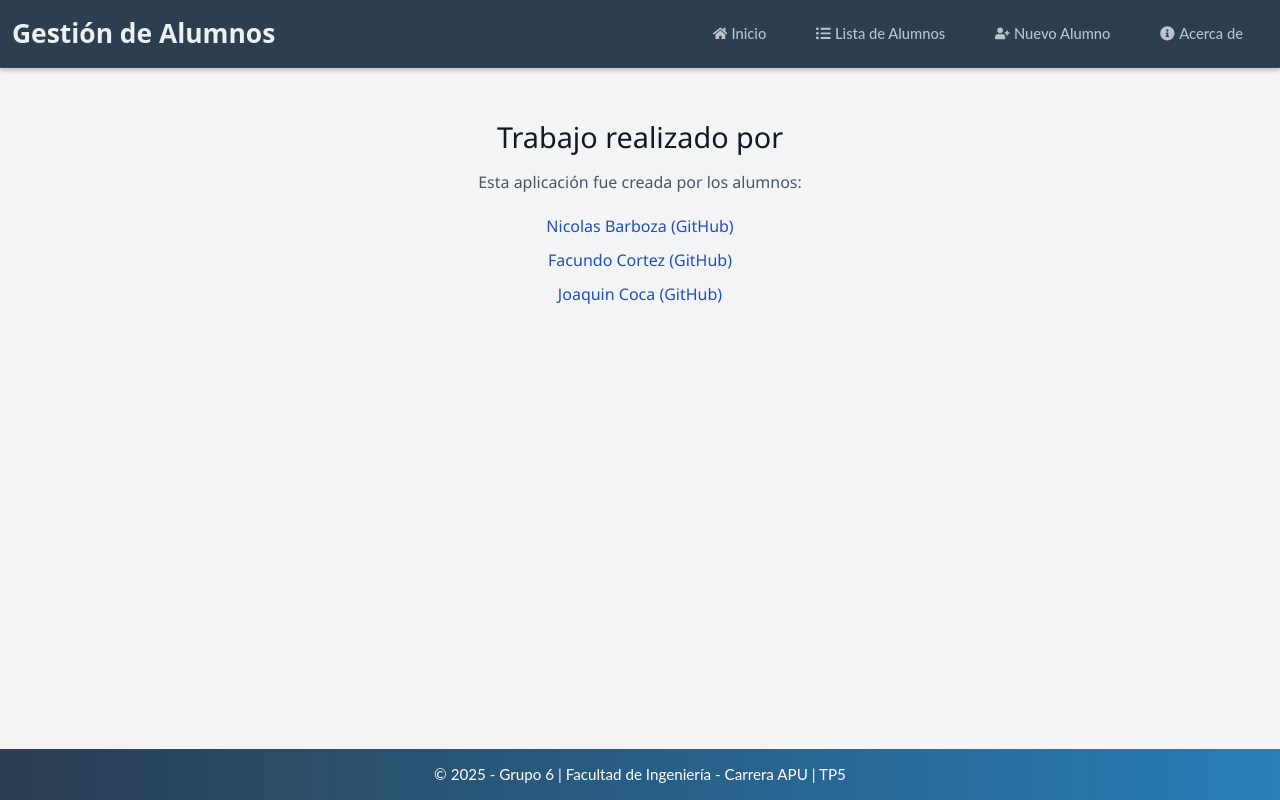
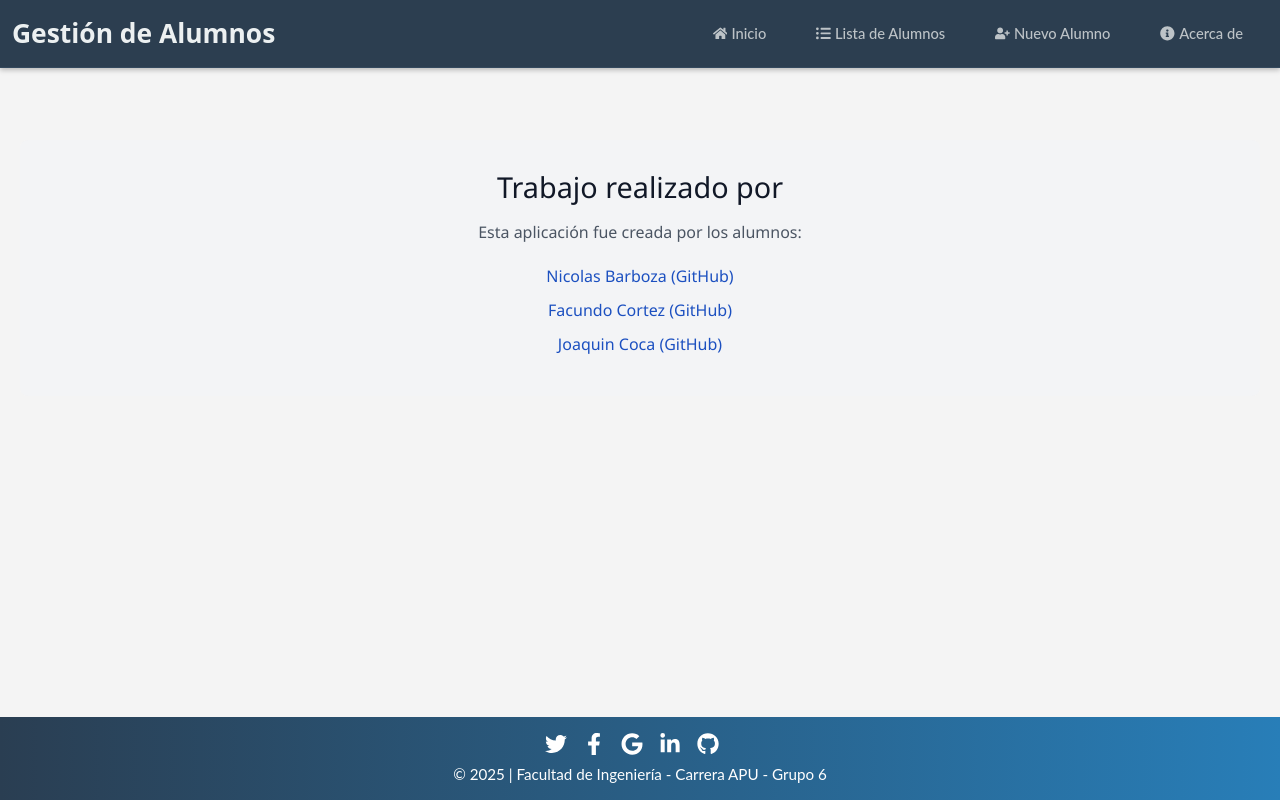
Before and after one commit to Nicolas-Barboza/pv_tp5_grupo6, a React (Vite) app: page /acerca in a window 1280 px wide. Built offline with nearby package versions, Linux system fonts and the light colour scheme.

Commit message:
feat(App,Footer):Mejore la estructura del diseño con nuevas clases de CSS para una mejor capacidad de respuesta y organización; add footer component con enlaces a redes sociales

```diff
--- a/src/App.jsx
+++ b/src/App.jsx
@@ -51,9 +51,10 @@ function App() {
   return (
     <div>
       <Router>
-        <div>
+        <div className="app-container">
           <NavBar />
-          <div style={{ paddingTop: "50px" }}>
+          <main className="content-wrap" style={{ paddingTop: "50px" }}>
+             <div className="main-content-area">
             <Routes>
               <Route path="/alumnos" element={<AlumnosList alumnos={alumnos} />} />
               <Route path="/alumnos/:lu" element={<DetalleAlumno alumnos={alumnos} onEliminar={handleEliminarAlumno} />} />
@@ -61,9 +62,11 @@ function App() {
               <Route path="/alumnos/:lu/editar" element={<AlumnoForm alumnos={alumnos} onGuardar={handleGuardarAlumno} />} />
               <Route path="/acerca" element={<Acercade />} />
             </Routes>
-          </div>
+            </div>
+          </main>
+           <Footer />
         </div>
-        <Footer></Footer>
+
       </Router>
     </div>
   );
--- a/src/components/Footer.jsx
+++ b/src/components/Footer.jsx
@@ -1,24 +1,36 @@
-// components/Footer.jsx
+import { Container, Row, Col } from 'react-bootstrap';
+import { FaTwitter, FaFacebookF, FaGoogle, FaLinkedinIn, FaGithub, FaInstagram } from 'react-icons/fa';
+import '../styles/CustomFooter.css';
+
 function Footer() {
-    const footerStyles = {
-    backgroundImage: 'linear-gradient(to right, #2a3e52 0%, #287eb8 100%)',
-    color: 'white',
-    textAlign: 'center',
-    padding: '14px 0',
-    fontFamily: 'Lato, sans-serif',
-    fontSize: '0.95em',
-    position: 'fixed',
-    bottom: 0,
-    left: 0,
-    width: '100%',
-    };
-
-return (
-    <footer style={footerStyles}>
-        <p style={{ margin: 0 }}>
-        © 2025 - Grupo 6 | Facultad de Ingeniería - Carrera APU | TP5
-        </p>
-    </footer>
+    return (
+        <footer className="custom-footer">
+            <Container>
+                <Row>
+                    <Col className="text-center">
+                        <div className="mb-2">
+                            <a href="https://twitter.com/" target="_blank" rel="noopener noreferrer" className="social-icon me-3">
+                                <FaTwitter size={22} />
+                            </a>
+                            <a href="https://facebook.com/" target="_blank" rel="noopener noreferrer" className="social-icon me-3">
+                                <FaFacebookF size={22} />
+                            </a>
+                            <a href="https://google.com/" target="_blank" rel="noopener noreferrer" className="social-icon me-3">
+                                <FaGoogle size={22} />
+                            </a>
+                            <a href="https://linkedin.com/" target="_blank" rel="noopener noreferrer" className="social-icon me-3">
+                                <FaLinkedinIn size={22} />
+                            </a>
+                            <a href="https://github.com/" target="_blank" rel="noopener noreferrer" className="social-icon me-3">
+                                <FaGithub size={22} />
+                            </a>
+                        </div>
+                        <p> © 2025 | Facultad de Ingeniería - Carrera APU - Grupo 6  </p>
+                    </Col>
+                </Row>
+            </Container>
+        </footer>
     );
 }
+
 export default Footer;
--- a/src/index.css
+++ b/src/index.css
@@ -1,3 +1,7 @@
+html {
+  height: 100%;
+}
+
 body {
   margin: 0;
   font-family: system-ui, -apple-system, BlinkMacSystemFont, 'Segoe UI', Roboto, Oxygen, Ubuntu, Cantarell, 'Open Sans', 'Helvetica Neue', sans-serif;
@@ -6,15 +10,33 @@ body {
   background-color: #f4f4f4;
   color: #333;
   line-height: 1.5;
+  height: 100%;
 }
 
 #root {
+  height: 100%;
+}
+
+.app-container {
+  display: flex;
+  flex-direction: column;
+  min-height: 100vh;
+}
+
+.content-wrap {
+  flex-grow: 1;
+}
+
+.main-content-area {
   max-width: 1280px;
   margin-left: auto;
   margin-right: auto;
+  padding-top: 50px;
   padding-left: 20px;
   padding-right: 20px;
+  padding-bottom: 20px;
   box-sizing: border-box;
+  width: 100%;
 }
 
 h1, h2, h3, h4, h5, h6 {
--- /dev/null
+++ b/src/styles/CustomFooter.css
@@ -0,0 +1,23 @@
+.custom-footer {
+    background-image: linear-gradient(to right, #2a3e52 0%, #287eb8 100%); /* Degradado original */
+    color: white;
+    padding: 14px 0;
+    font-family: 'Lato', sans-serif;
+    font-size: 0.95em;
+}
+
+.custom-footer p {
+    margin-bottom: 0;
+    color: white;
+}
+
+.social-icon {
+    color: white;
+    transition: color 0.2s ease-in-out, transform 0.2s ease-in-out;
+    display: inline-block;
+}
+
+.social-icon:hover {
+    color: #e0e0e0;
+    transform: scale(1.15);
+}
```
